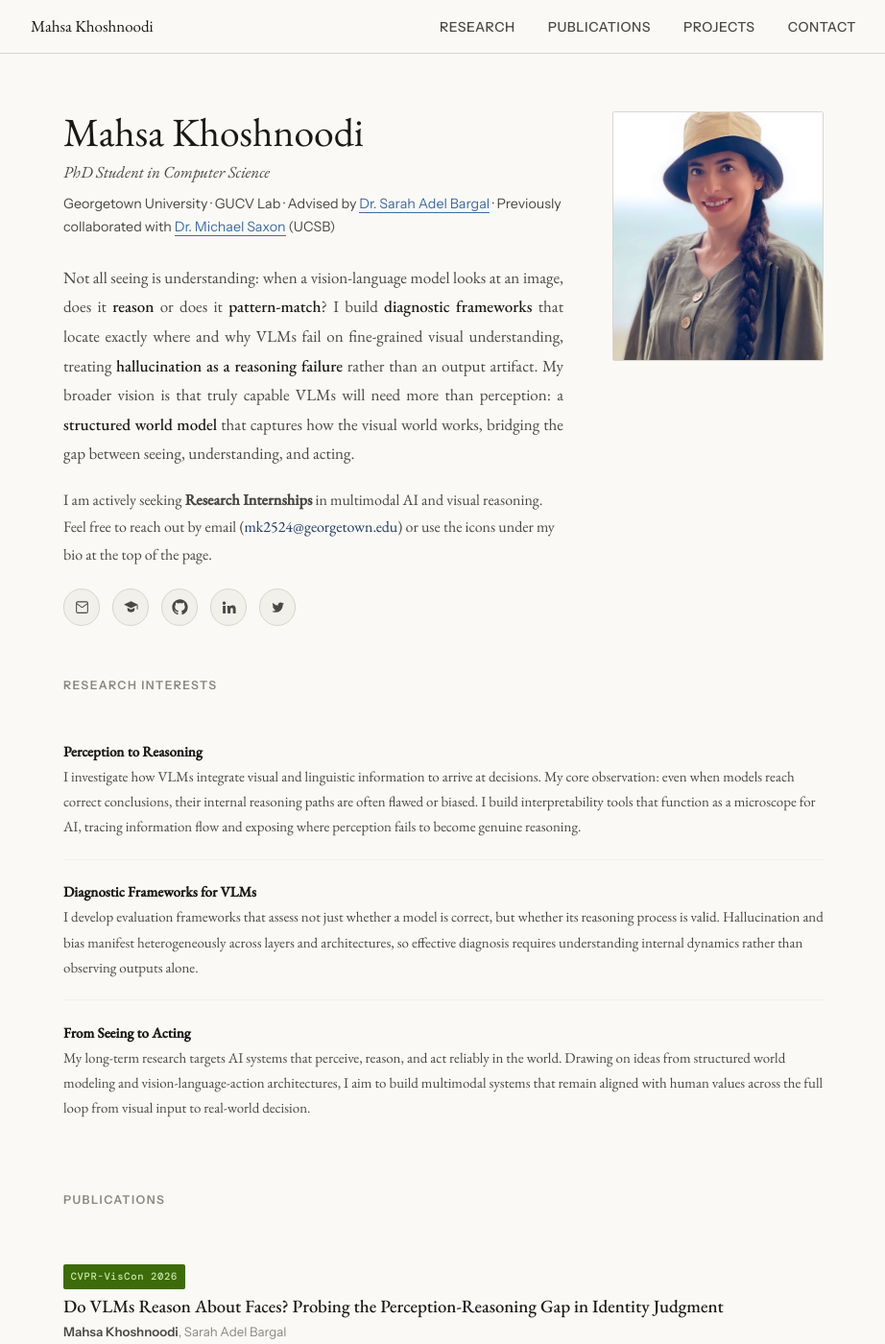
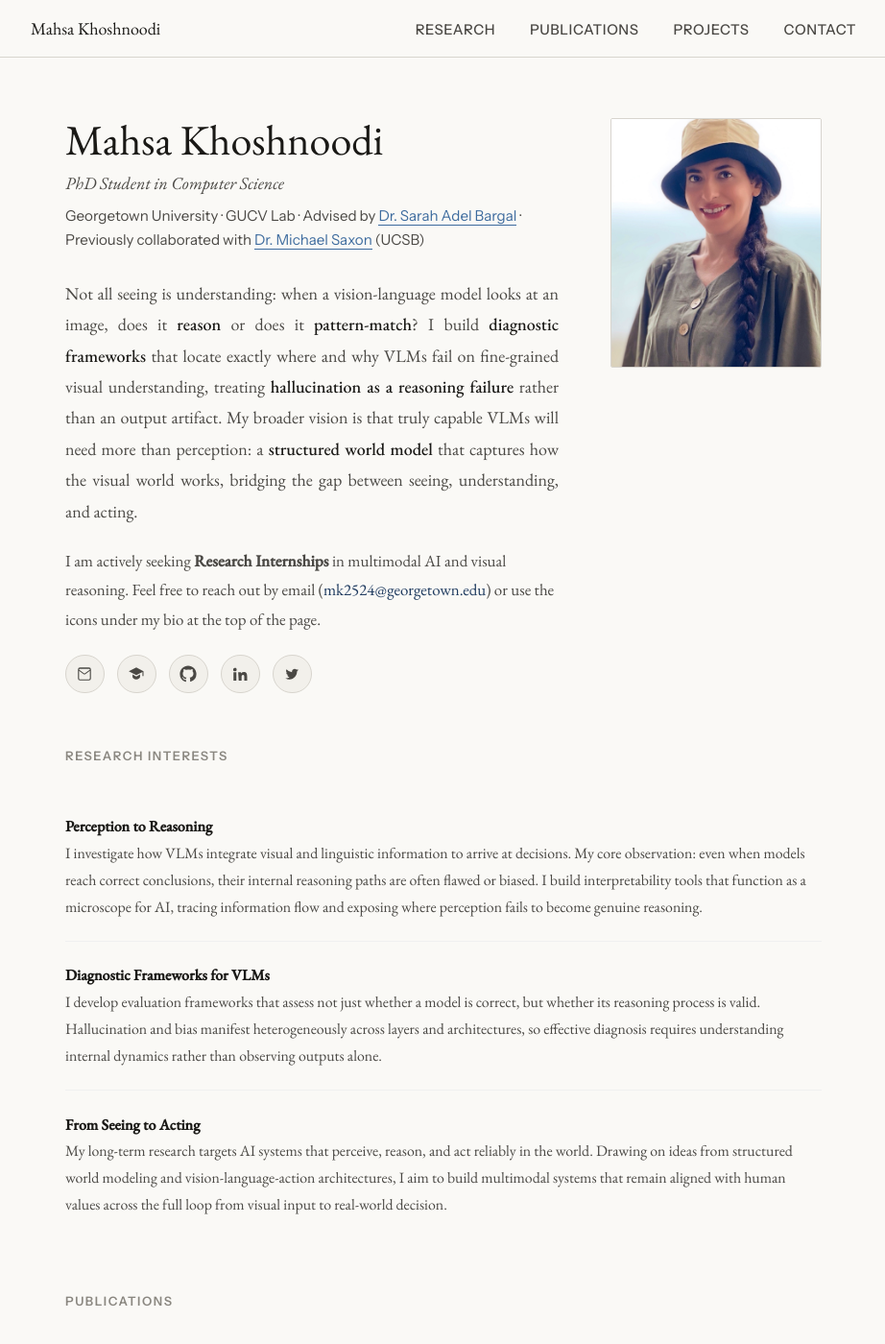
Before and after one commit to Arenaa/arenaa.github.io, a Jekyll site: the page index.html, which Jekyll copies as it is, in a window 1280 px wide and 1400 px high. Shown: the whole window at 96% size, without its empty margins (178-1100 px from the left). Built offline with Jekyll 4.4.1, drawn with Linux system fonts in a browser that asks for light colours.

Commit message:
Increase base font size from 17px to 18px sitewide.
Co-authored-by: Cursor <cursoragent@cursor.com>

```diff
--- a/index.html
+++ b/index.html
@@ -28,7 +28,7 @@
   --max: 860px;
 }
 
-html { font-size: 17px; scroll-behavior: smooth; }
+html { font-size: 18px; scroll-behavior: smooth; }
 body { font-family: var(--serif); background: var(--page); color: var(--ink); line-height: 1.75; min-height: 100vh; }
 
 /* NAV */
--- a/projects.html
+++ b/projects.html
@@ -28,7 +28,7 @@
     --max: 860px;
   }
 
-  html { font-size: 17px; scroll-behavior: smooth; }
+  html { font-size: 18px; scroll-behavior: smooth; }
   body { font-family: var(--serif); background: var(--page); color: var(--ink); line-height: 1.75; min-height: 100vh; }
 
   nav {
```
